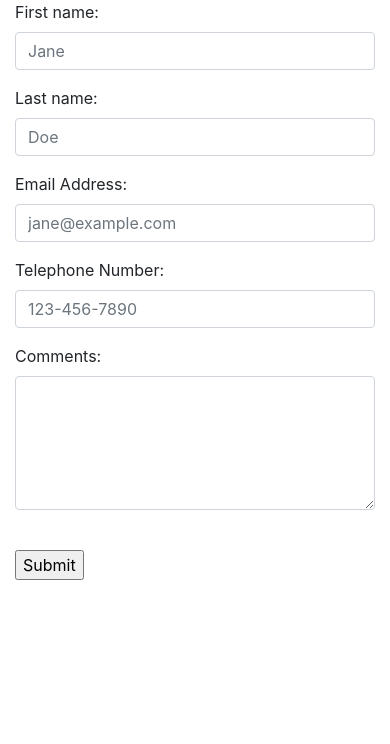
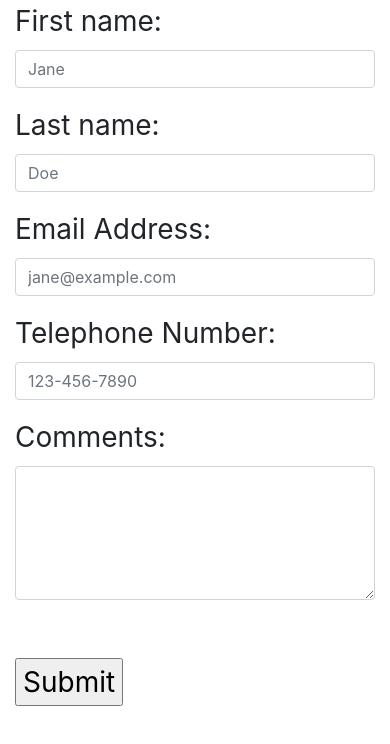
Before and after one commit to rogerd330/frontend-steakhouse, a plain HTML site: page contact.html in a window 390 px wide. Drawn offline with nearby package versions, Linux system fonts and the light colour scheme.

Commit message:
Responsive META tag fix.

```diff
--- a/contact.html
+++ b/contact.html
@@ -1,9 +1,22 @@
 <html>
 	<head>
 		<title>Contact Us</title>
+		<meta name="viewport" content="width=device-width, initial-scale=1, shrink-to-fit=no">
 
 		<link rel="stylesheet" href="https://stackpath.bootstrapcdn.com/bootstrap/4.5.0/css/bootstrap.min.css" integrity="sha384-9aIt2nRpC12Uk9gS9baDl411NQApFmC26EwAOH8WgZl5MYYxFfc+NcPb1dKGj7Sk" crossorigin="anonymous">
-		<meta name="viewport" content="width=device-width, initial-scale=1.0">
+
+		<style>
+			body {
+				font-size: 52px;
+			}
+
+			@media screen and (max-width: 460px) {
+				body {
+					font-size: 28px;
+				}
+			}
+
+		</style>
 
 	</head>
 	<body>
```
